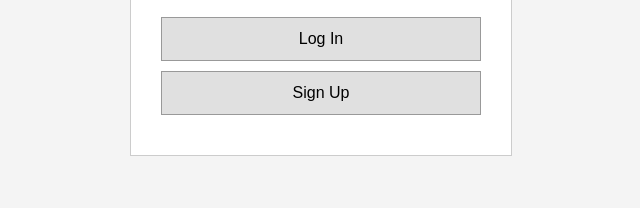
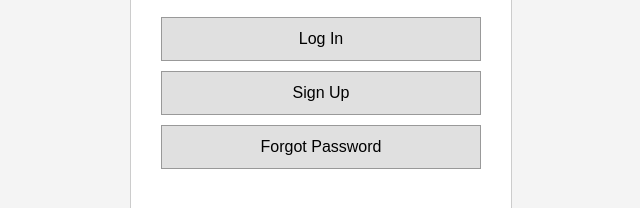
Before and after one commit to DanishK00/SE-Iteration-1, a website: page frontend/index.html in a window 1280 px wide. Shown: the part 246-454 px from the top of the page, without its empty margins (319-959 px from the left). Drawn offline with Linux system fonts and the light colour scheme.

Commit message:
Add forgot password link to homepage

```diff
--- a/frontend/index.html
+++ b/frontend/index.html
@@ -14,6 +14,7 @@
     <div class="buttons">
       <a href="login/index.html" class="btn">Log In</a>
       <a href="signup/index.html" class="btn">Sign Up</a>
+      <a href="passwordreset/index.html" class="btn">Forgot Password</a>
     </div>
   </div>
 </body>
```
